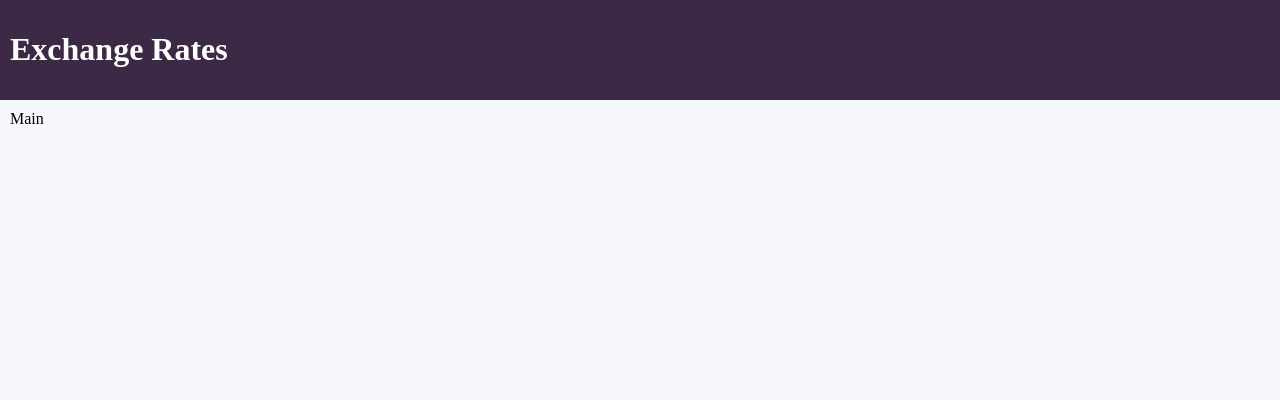
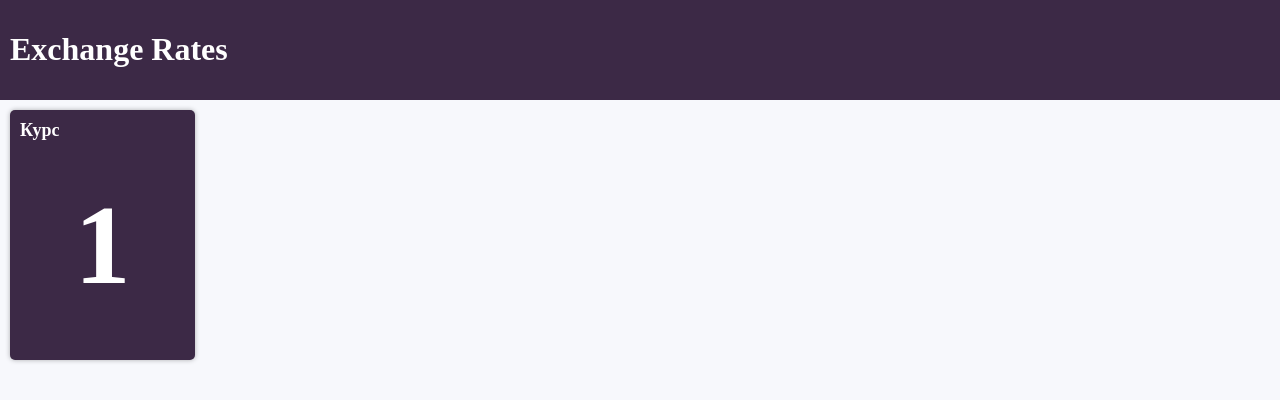
Before and after one commit to dvnikolaev/react-exchange-rates, a React (Create React App) app: page / in a window 1280 px wide. Shown: the top 400 px of the page. Built offline with nearby package versions, Linux system fonts and the light colour scheme.

Commit message:
feat: add BaseRate

```diff
--- a/src/components/Main.js
+++ b/src/components/Main.js
@@ -1,9 +1,14 @@
-import React from 'react';
+import React from "react";
 
 import "../assets/stylesheets/Main.css";
+import BaseRate from "./Base/BaseRate";
 
 const Main = () => {
-  return <main className="page-main">Main</main>
-}
+  return (
+    <main className="page-main">
+      <BaseRate />
+    </main>
+  );
+};
 
 export default Main;
```
